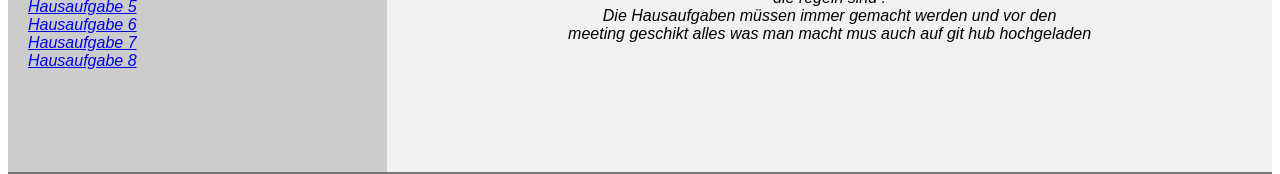
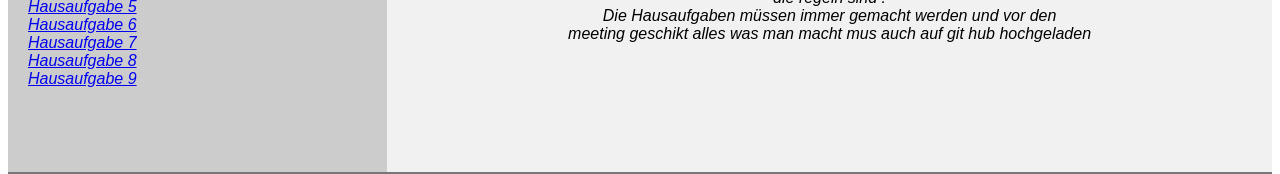
Before and after one commit to superlutos2022/Digital_fuerschein, a plain HTML site: page index/index.html in a window 1280 px wide. Shown: the part 294-468 px from the top of the page. Drawn offline with Linux system fonts and the light colour scheme.

Commit message:
Digital_Fürerschein

```diff
--- a/index/index.html
+++ b/index/index.html
@@ -25,6 +25,7 @@
         <li><a href="Hausafgaben6.html"><i>Hausaufgabe 6</i></a></li>
         <li><a href="Hausafgaben7.html"><i>Hausaufgabe 7</i></a></li>
         <li><a href="Hausafgaben8.html"><i>Hausaufgabe 8</i></a></li>
+        <li><a href="Hausafgaben9.html"><i>Hausaufgabe 9</i></a></li>
     </ul>
   </nav>
 
```
